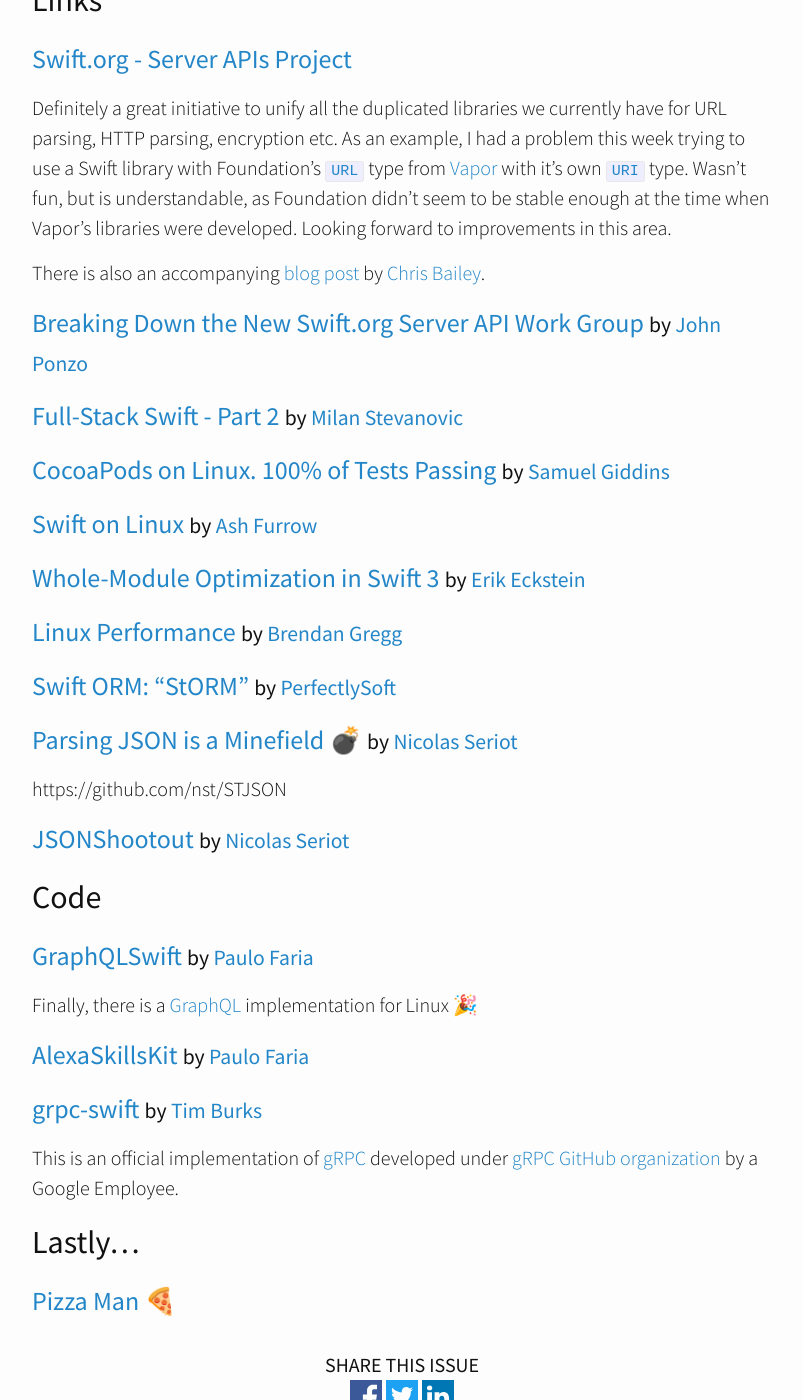
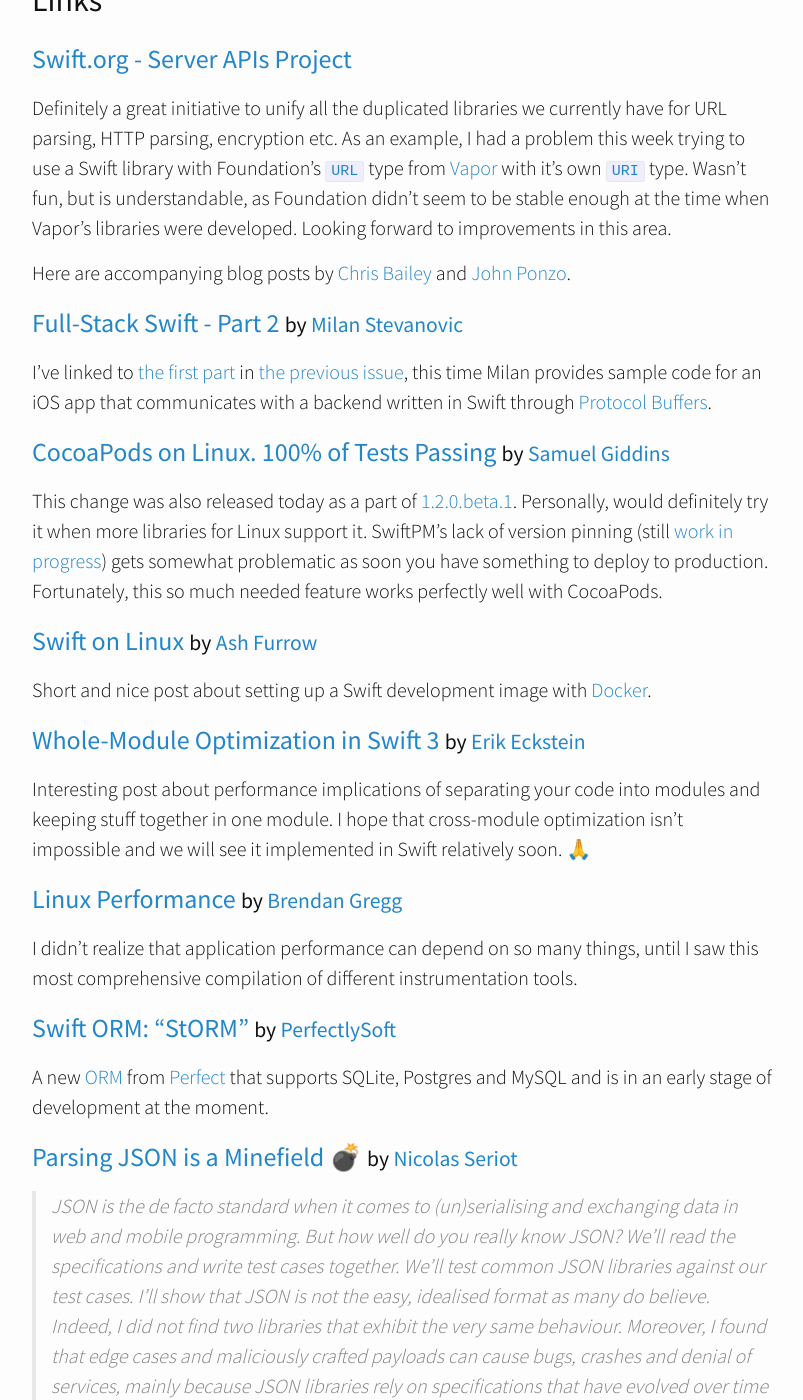
Before and after one commit to ServerSwift/serverswift.tech, a Jekyll site: the page built from _posts/2016-10-28-issue15.markdown, in a window 1280 px wide and 1400 px high, scrolled down 607 px. Shown: the whole window, without its empty margins (238-1041 px from the left). Built offline with Jekyll 4.4.1, drawn with Linux system fonts in a browser that asks for light colours; nearby versions of some CDN libraries; some of the changed text lies outside the part shown.

Commit message:
Issue #15 final draft

```diff
--- a/_posts/2016-10-28-issue15.markdown
+++ b/_posts/2016-10-28-issue15.markdown
@@ -15,43 +15,53 @@
 type. Wasn't fun, but is understandable, as Foundation didn't seem to be stable enough at
 the time when Vapor's libraries were developed. Looking forward to improvements in this area.
 
-There is also an accompanying [blog post](https://swift.org/blog/server-api-workgroup/)
-by [Chris Bailey](https://twitter.com/Chris__Bailey).
-
-### [Breaking Down the New Swift.org Server API Work Group](https://developer.ibm.com/swift/2016/10/25/breaking-down-the-new-swift-org-server-api-work-group/) <small>by [John Ponzo](https://twitter.com/john_ponzo)</small>
-
-
-
+Here are accompanying blog posts
+by [Chris Bailey](https://swift.org/blog/server-api-workgroup/) and [John Ponzo](https://developer.ibm.com/swift/2016/10/25/breaking-down-the-new-swift-org-server-api-work-group/).
 
 ### [Full-Stack Swift - Part 2](https://blog.codecentric.de/en/2016/10/full-stack-swift-part-2/) <small>by [Milan Stevanovic](https://twitter.com/FathVader)</small>
 
-
+I've linked to [the first part](https://blog.codecentric.de/en/2016/10/full-stack-swift-part-1/)
+in [the previous issue](https://www.serverswift.tech/2016/10/18/issue14.html),
+this time Milan provides sample code for an iOS app that communicates with
+a backend written in Swift through [Protocol Buffers](https://github.com/apple/swift-protobuf).
 
 ### [CocoaPods on Linux. 100% of Tests Passing](https://twitter.com/segiddins/status/790326153051447296) <small>by [Samuel Giddins](https://twitter.com/segiddins)</small>
 
-
+This change was also released today as a part of [1.2.0.beta.1](https://github.com/CocoaPods/CocoaPods/blob/master/CHANGELOG.md).
+Personally, would definitely try it when more libraries for Linux support it.
+SwiftPM's lack of version pinning (still [work in progress](https://github.com/aciidb0mb3r/swift-evolution/blob/version-pinning/proposals/NNNN-Version-Pinning.md))
+gets somewhat problematic as soon you have something to deploy to production.
+Fortunately, this so much needed feature works perfectly well with CocoaPods.
 
 ### [Swift on Linux](https://ashfurrow.com/blog/swift-on-linux/) <small>by [Ash Furrow](https://twitter.com/ashfurrow)</small>
 
-
-
+Short and nice post about setting up a Swift development image with [Docker](https://www.docker.com).
 
 ### [Whole-Module Optimization in Swift 3](https://swift.org/blog/whole-module-optimizations/) <small>by [Erik Eckstein](https://github.com/eeckstein/)</small>
 
-
+Interesting post about performance implications of separating your code into modules and
+keeping stuff together in one module. I hope that cross-module optimization isn't
+impossible and we will see it implemented in Swift relatively soon. 🙏
 
 ### [Linux Performance](http://www.brendangregg.com/linuxperf.html) <small>by [Brendan Gregg](https://twitter.com/brendangregg)
 
-
+I didn't realize that application performance can depend on so many things,
+until I saw this most comprehensive compilation of different instrumentation tools.
 
 ### [Swift ORM: "StORM"](https://github.com/PerfectlySoft/PerfectDocs/blob/master/guide/StORM.md) <small>by [PerfectlySoft](https://twitter.com/perfectlysoft)</small>
 
+A new [ORM](https://en.wikipedia.org/wiki/Object-relational_mapping) from [Perfect](https://www.perfect.org)
+that supports SQLite, Postgres and MySQL and is in an early
+stage of development at the moment.
 
 ### [Parsing JSON is a Minefield 💣](http://seriot.ch/parsing_json.html) <small>by [Nicolas Seriot](https://twitter.com/nst021)</small>
 
-https://github.com/nst/STJSON
+> JSON is the de facto standard when it comes to (un)serialising and exchanging data in web and mobile programming. But how well do you really know JSON? We'll read the specifications and write test cases together. We'll test common JSON libraries against our test cases. I'll show that JSON is not the easy, idealised format as many do believe. Indeed, I did not find two libraries that exhibit the very same behaviour. Moreover, I found that edge cases and maliciously crafted payloads can cause bugs, crashes and denial of services, mainly because JSON libraries rely on specifications that have evolved over time and that left many details loosely specified or not specified at all.
 
-### [JSONShootout](https://github.com/bwhiteley/JSONShootout) <small>by [Nicolas Seriot](https://twitter.com/nst021)</small>
+### [JSONShootout](https://github.com/bwhiteley/JSONShootout) <small>by [Bart Whiteley](https://twitter.com/bwhiteley)</small>
+
+Yet another link about JSON, this time it's a comparison of JSON and object mapping
+libraries performance. It also features sample code for most of the compared libraries.
 
 ## Code
 
@@ -59,7 +69,11 @@
 
 Finally, there is a [GraphQL](http://graphql.org) implementation for Linux 🎉
 
-### [AlexaSkillsKit](https://github.com/choefele/AlexaSkillsKit) <small>by [Paulo Faria](https://twitter.com/paulofariarl)</small>
+### [AlexaSkillsKit: Develop Custom Alexa Skills](https://github.com/choefele/AlexaSkillsKit) <small>by [Claus Höfele](https://twitter.com/claushoefele)</small>
+
+>AlexaSkillsKit is a Swift library that allows you to develop custom skills for [Amazon Alexa](https://developer.amazon.com/alexa), the voice service that powers Echo. It takes care of parsing JSON requests from Amazon, generating the proper responses and providing convenience methods to handle all other features that Alexa offers.
+>
+>AlexaSkillsKit has been inspired by [alexa-app](https://github.com/matt-kruse/alexa-app), [SwiftOnLambda](https://github.com/algal/SwiftOnLambda) and [alexa-skills-kit-java](https://github.com/amzn/alexa-skills-kit-java).
 
 ### [grpc-swift](https://github.com/grpc/grpc-swift) <small>by [Tim Burks](https://twitter.com/timburks)</small>
 
```
